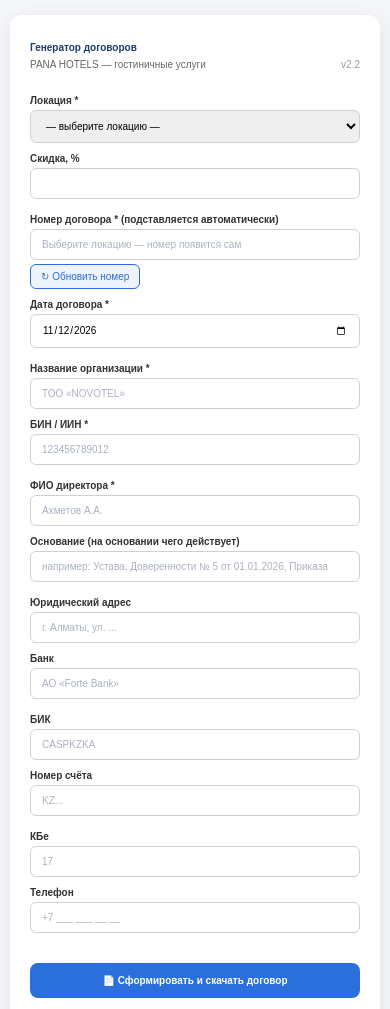
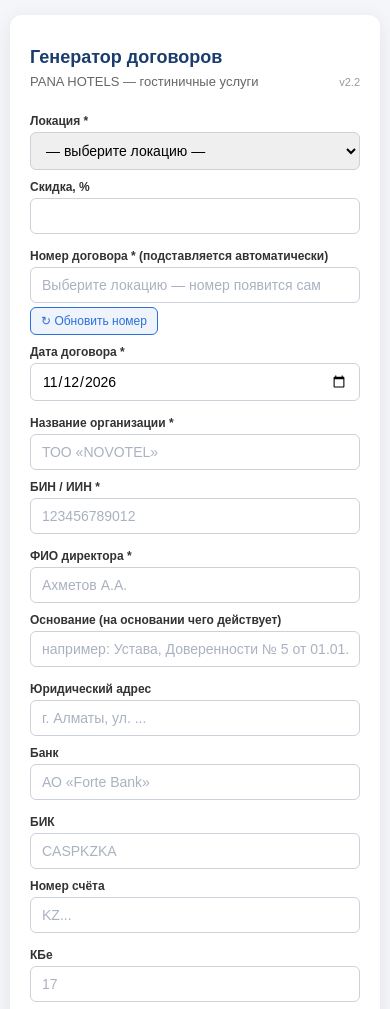
Before and after one commit to Dzhalaliddin/PanaDoc, a plain HTML site: page index.html in a window 390 px wide. Shown: the top 1009 px of the page. Drawn offline with Linux system fonts and the light colour scheme.

Commit message:
Update index.html

```diff
--- a/index.html
+++ b/index.html
@@ -8,7 +8,6 @@
   * { box-sizing: border-box; }
   body {
     font-family: Arial, sans-serif;
-    font-size: 10px;
     background: #f4f6fa;
     margin: 0;
     padding: 40px 20px;
@@ -23,18 +22,18 @@
     border-radius: 12px;
     box-shadow: 0 4px 20px rgba(0,0,0,0.08);
   }
-  h1 { font-size: 10px; margin-bottom: 6px; color: #1a3d6d; }
-  .subtitle { font-size: 10px; color: #666; margin-bottom: 25px; display: flex; justify-content: space-between; align-items: center; }
-  .version { font-size: 10px; color: #999; }
+  h1 { font-size: 22px; margin-bottom: 6px; color: #1a3d6d; }
+  .subtitle { font-size: 13px; color: #666; margin-bottom: 25px; display: flex; justify-content: space-between; align-items: center; }
+  .version { font-size: 11px; color: #999; }
   .row { display: flex; gap: 15px; margin-bottom: 15px; }
   .row > div { flex: 1; }
-  label { display: block; font-size: 10px; font-weight: 600; margin-bottom: 4px; color: #333; }
+  label { display: block; font-size: 12px; font-weight: 600; margin-bottom: 4px; color: #333; }
   input, select {
     width: 100%;
     padding: 9px 11px;
     border: 1px solid #ccd2dc;
     border-radius: 6px;
-    font-size: 10px;
+    font-size: 14px;
     font-family: inherit;
   }
   input:focus, select:focus { border-color: #2a6fdb; outline: none; }
@@ -45,7 +44,7 @@
     color: #fff;
     border: none;
     border-radius: 8px;
-    font-size: 10px;
+    font-size: 16px;
     font-weight: 600;
     cursor: pointer;
     margin-top: 15px;
@@ -62,7 +61,7 @@
     margin-top: 15px;
     padding: 10px;
     border-radius: 6px;
-    font-size: 10px;
+    font-size: 13px;
     display: none;
   }
   .status.ok { background: #e6f4ea; color: #1e7d38; display: block; }
@@ -72,7 +71,7 @@
     background: #eef3fc;
     padding: 10px 14px;
     border-radius: 6px;
-    font-size: 10px;
+    font-size: 12px;
     color: #1a3d6d;
     margin-bottom: 15px;
     display: none;
@@ -80,8 +79,8 @@
   .loc-info.visible { display: block; }
   .spinner {
     display: inline-block;
-    width: 10px;
-    height: 10px;
+    width: 14px;
+    height: 14px;
     border: 2px solid rgba(255,255,255,0.4);
     border-top-color: #fff;
     border-radius: 50%;
@@ -96,7 +95,7 @@
     border: 1px solid #2a6fdb;
     border-radius: 6px;
     padding: 6px 10px;
-    font-size: 10px;
+    font-size: 12px;
     cursor: pointer;
     margin-top: 4px;
   }
@@ -112,8 +111,8 @@
     body { padding: 15px 10px; }
     .container { padding: 20px; }
     .row { flex-direction: column; gap: 10px; }
-    h1 { font-size: 10px; }
-    .btn { font-size: 10px; padding: 12px; }
+    h1 { font-size: 18px; }
+    .btn { font-size: 14px; padding: 12px; }
     .btn-row { flex-direction: column; }
   }
 </style>
@@ -832,7 +831,7 @@ th { background: #f0f0f0; text-align: center; }
 ul { margin: 3pt 0; padding-left: 18pt; }
 li { margin: 1pt 0; }
 a { color: #000; text-decoration: none; }
-.doc-footer { font-size: 10pt; color: #666; text-align: right; margin-top: 10pt; }
+.doc-footer { font-size: 8pt; color: #666; text-align: right; margin-top: 10pt; }
 </style></head><body>${content}
 <p class="doc-footer">Редакция шаблона v${VERSION} от ${today}</p>
 </body></html>`;
```
